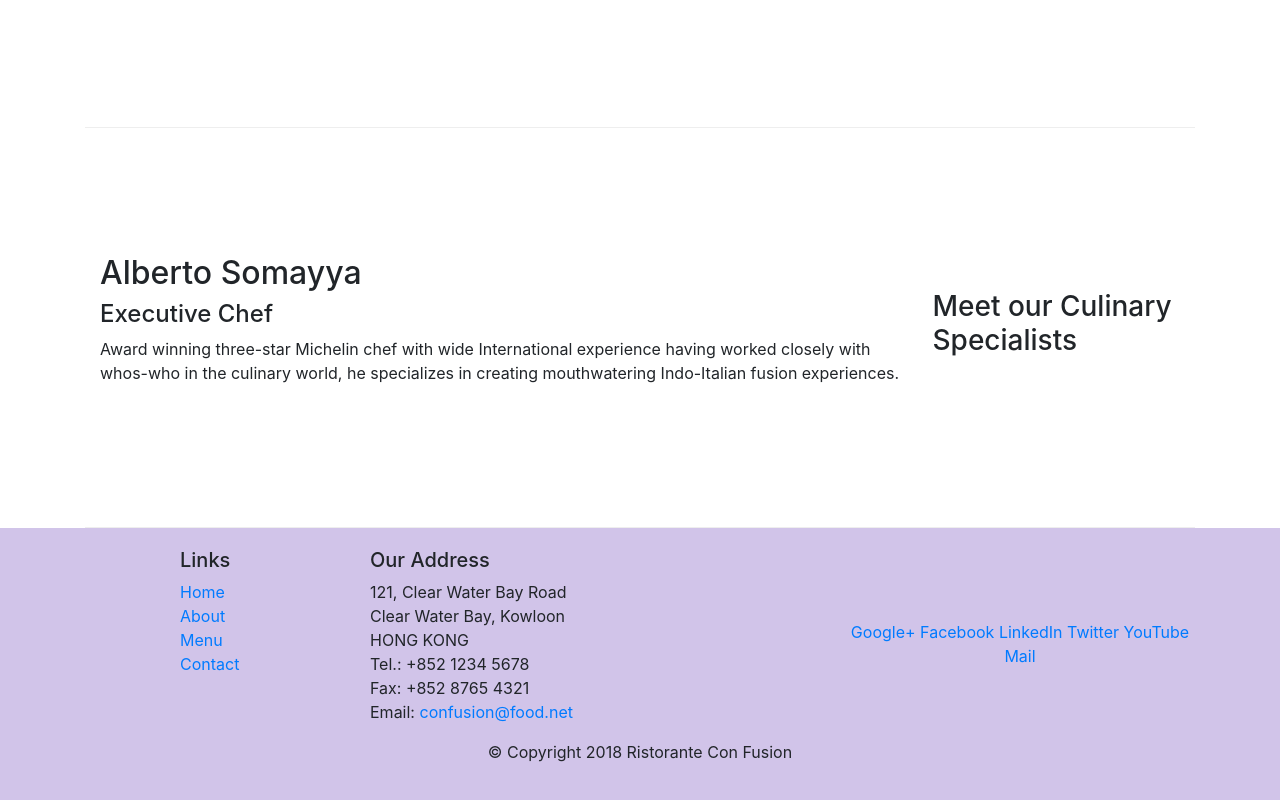
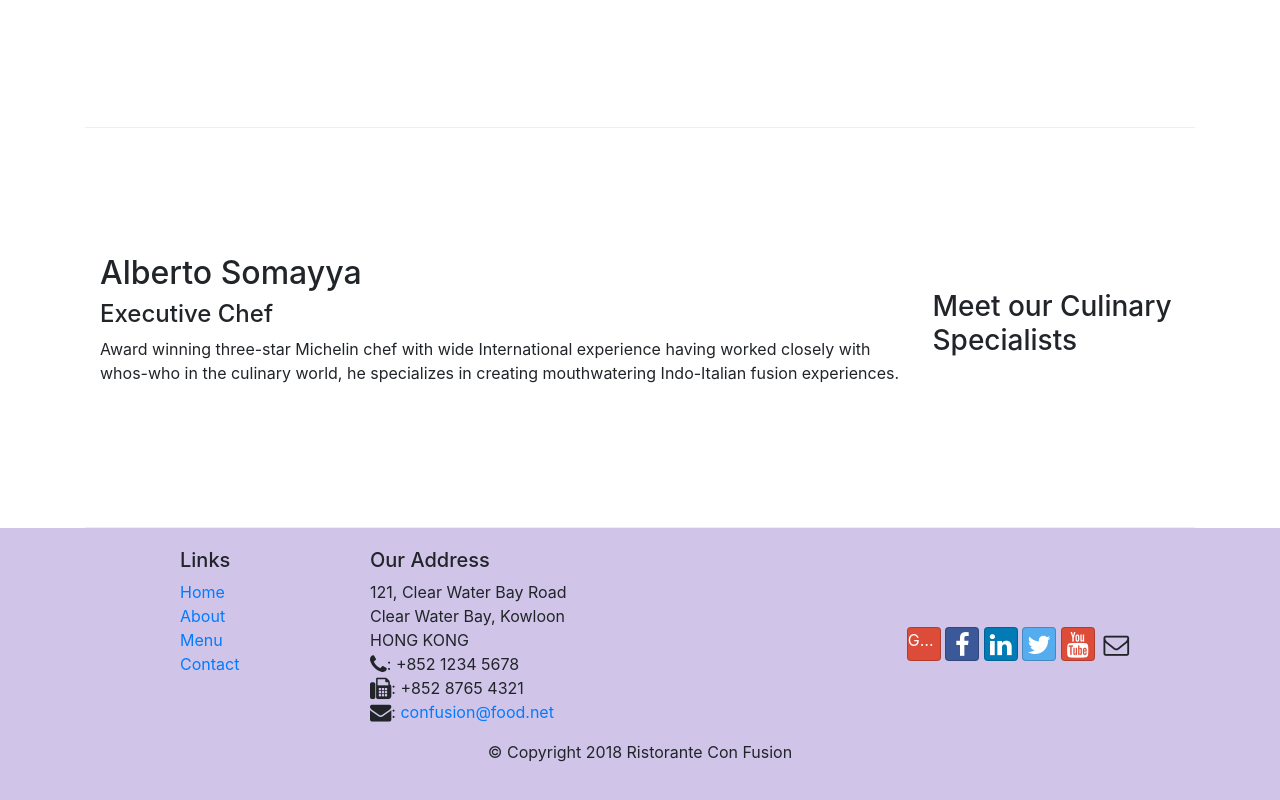
Before and after one commit to ntluandt95/confusion, a website: page index.html in a window 1280 px wide. Shown: the part 1006-1806 px from the top of the page. Drawn offline with nearby package versions, Linux system fonts and the light colour scheme.

Commit message:
icon font

```diff
--- a/index.html
+++ b/index.html
@@ -10,6 +10,8 @@
         <!-- Bootstrap CSS -->
         <link rel="stylesheet" href="node_modules/bootstrap/dist/css/bootstrap.min.css">
         <link rel="stylesheet" href="css/style.css">
+        <link rel="stylesheet" href="node_modules/font-awesome/css/font-awesome.min.css">
+        <link rel="stylesheet" href="node_modules/bootstrap-social/bootstrap-social.css">
     <title>Ristorante Con Fusion</title>
 </head>
 
@@ -24,16 +26,16 @@
 
 
                 <ul class="navbar-nav mr-auto">
-                    <li class="nav-item active"><a class="nav-link" href="#">Home</a></li>
+                    <li class="nav-item active"><a class="nav-link" href="#"><span class="fa fa-home fa-lg"></span>Home</a></li>
                 </ul>
                 <ul class="navbar-nav mr-auto">
-                    <li class="nav-item"><a class="nav-link" href="/aboutus.html">About</a></li>
+                    <li class="nav-item"><a class="nav-link" href="/aboutus.html"><span class="fa fa-info fa-lg"></span>About</a></li>
                 </ul>
                 <ul class="navbar-nav mr-auto">
-                    <li class="nav-item"><a class="nav-link" href="#">Menu</a></li>
+                    <li class="nav-item"><a class="nav-link" href="#"><span class="fa fa-list fa-lg"></span>Menu</a></li>
                 </ul>
                 <ul class="navbar-nav mr-auto">
-                    <li class="nav-item"><a class="nav-link" href="#">Contact</a></li>
+                    <li class="nav-item"><a class="nav-link" href="#"><span class="fa fa-address-card fa-lg"></span>Contact</a></li>
                 </ul>
             </div>
         </div>
@@ -103,19 +105,19 @@
 		              121, Clear Water Bay Road<br>
 		              Clear Water Bay, Kowloon<br>
 		              HONG KONG<br>
-		              Tel.: +852 1234 5678<br>
-		              Fax: +852 8765 4321<br>
-		              Email: <a href="mailto:confusion@food.net">confusion@food.net</a>
+		              <i class="fa fa-phone fa-lg"></i>: +852 1234 5678<br>
+		              <i class="fa fa-fax fa-lg"></i>: +852 8765 4321<br>
+		              <i class="fa fa-envelope fa-lg"></i>: <a href="mailto:confusion@food.net">confusion@food.net</a>
 		           </address>
                 </div>
                 <div class="col-12 col-sm-4 align-self-center">
                     <div class="text-center">
-                        <a href="http://google.com/+">Google+</a>
-                        <a href="http://www.facebook.com/profile.php?id=">Facebook</a>
-                        <a href="http://www.linkedin.com/in/">LinkedIn</a>
-                        <a href="http://twitter.com/">Twitter</a>
-                        <a href="http://youtube.com/">YouTube</a>
-                        <a href="mailto:">Mail</a>
+                        <a class="btn btn-social-icon btn-google" href="http://google.com/+">Google+</a>
+                        <a class="btn btn-social-icon btn-facebook" href="http://www.facebook.com/profile.php?id="><i class="fa fa-facebook fa-lg"></i></a>
+                        <a class="btn btn-social-icon btn-linkedin" href="http://www.linkedin.com/in/"><i class="fa fa-linkedin fa-lg"></i></a>
+                        <a class="btn btn-social-icon btn-twitter" href="http://twitter.com/"><i class="fa fa-twitter fa-lg"></i></a>
+                        <a class="btn btn-social-icon btn-google" href="http://youtube.com/"><i class="fa fa-youtube fa-lg"></i></a>
+                        <a class="btn btn-social-icon" href="mailto:"><i class="fa fa-envelope-o fa-lg"></i></a>
                     </div>
                 </div>
            </div>
--- a/package.json
+++ b/package.json
@@ -15,6 +15,8 @@
   },
   "dependencies": {
     "bootstrap": "^4.5.2",
+    "bootstrap-social": "^5.1.1",
+    "font-awesome": "^4.7.0",
     "jquery": "^3.5.1",
     "popper.js": "^1.12.9"
   }
```
Also changed, not shown: aboutus.html (+2 -0 lines), 1 other file.
